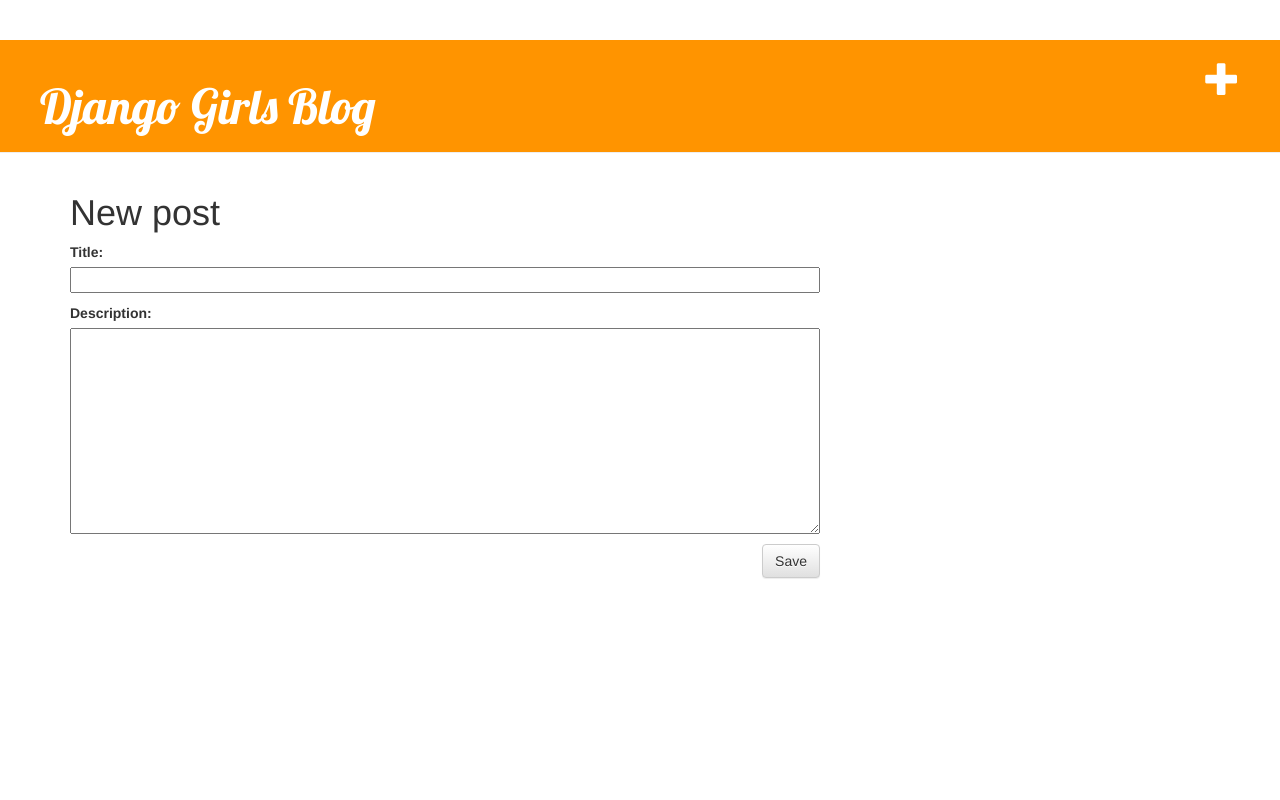
After one commit to mir21bek/Neobis_django_girls, a Django app: page /post/new/ in a window 1280 px wide. The commit adds this page. Run offline with Django 4.2, Linux system fonts and the light colour scheme; a user stored in the database is signed in; some libraries are stand-ins or nearby versions.

Commit message:
created new templates for changing post and adding post as well as protection from unauthorised users from changing and adding post. Also added styles for page template.

```diff
--- /dev/null
+++ b/blog/forms.py
@@ -0,0 +1,8 @@
+from django import forms
+from .models import Post
+
+
+class FormPost(forms.ModelForm):
+    class Meta:
+        model = Post
+        fields = ('title', 'description',)
--- /dev/null
+++ b/blog/static/css/blog.css
@@ -0,0 +1,46 @@
+.page-header {
+    background-color: #ff9400;
+    margin-top: 0;
+    padding: 20px 20px 20px 40px;
+}
+
+.page-header h1, .page-header h1 a, .page-header h1 a:visited, .page-header h1 a:active {
+    color: #ffffff;
+    font-size: 36pt;
+    text-decoration: none;
+}
+
+.content {
+    margin-left: 40px;
+}
+
+h1 a, h2 a, h3 a, h4 a {
+    font-family: 'Lobster', cursive;
+}
+
+.date {
+    color: #828282;
+}
+
+.save {
+    float: right;
+}
+
+.post-form textarea, .post-form input {
+    width: 100%;
+}
+
+.top-menu, .top-menu:hover, .top-menu:visited {
+    color: #ffffff;
+    float: right;
+    font-size: 26pt;
+    margin-right: 20px;
+}
+
+.post {
+    margin-bottom: 70px;
+}
+
+.post h1 a, .post h1 a:visited {
+    color: #000000;
+}
--- /dev/null
+++ b/blog/templates/blog/base.html
@@ -0,0 +1,28 @@
+{% load static %}
+<html>
+    <head>
+        <title>Ola's blog</title>
+        <link href="https://fonts.googleapis.com/css?family=Lobster&subset=latin,cyrillic" rel="stylesheet" type="text/css">
+        <link rel="stylesheet" href="{% static 'css/blog.css' %}">
+        <link rel="stylesheet" href="//maxcdn.bootstrapcdn.com/bootstrap/3.2.0/css/bootstrap.min.css">
+        <link rel="stylesheet" href="//maxcdn.bootstrapcdn.com/bootstrap/3.2.0/css/bootstrap-theme.min.css">
+    </head>
+    <body>
+        <div class="page-header">
+            {% if user.is_authenticated %}
+            <a href="{% url 'post_new' %}" class="top-menu"><span class="glyphicon glyphicon-plus"></span></a>
+            {% endif %}
+            <h1><a href="/">Django Girls Blog</a></h1>
+        </div>
+        <div class="content container">
+
+            <div class="row">
+                <div class="col-md-8">
+                {% block content %}
+
+                {% endblock %}
+                </div>
+            </div>
+        </div>
+    </body>
+</html>
--- /dev/null
+++ b/blog/templates/blog/post_edit.html
@@ -0,0 +1,8 @@
+{% extends 'blog/base.html' %}
+{% block content %}
+    <h1> New post </h1>
+    <form method="POST" class="post-form"> {% csrf_token %}
+        {{ form.as_p }}
+        <button type="submit" class="save btn btn-default">Save</button>
+    </form>
+{% endblock %}
--- a/blog/urls.py
+++ b/blog/urls.py
@@ -4,4 +4,7 @@
 
 urlpatterns = [
     path('', views.post_list, name='post_list'),
+    path('post/<int:pk>/', views.post_detail, name='post_detail'),
+    path('post/new/', views.post_new, name='post_new'),
+    path('post/<int:pk>/edit/', views.post_edit, name='post_edit'),
 ]
--- a/blog/views.py
+++ b/blog/views.py
@@ -1,9 +1,44 @@
-from django.shortcuts import render
-
+from django.shortcuts import render, get_object_or_404
+from django.shortcuts import redirect
+from django.utils import timezone
 from .models import Post
-from django.utils import timezone
+from . forms import FormPost
 
 
 def post_list(request):
     posts = Post.objects.all()
     return render(request, template_name='blog/post_list.html', context={'posts': posts})
+
+
+def post_detail(request, pk):
+    post = get_object_or_404(Post, pk=pk)
+    return render(request, template_name='blog/post_detail.html', context={'post': post})
+
+
+def post_new(request):
+    if request.method == "POST":
+        form = FormPost(request.POST)
+        if form.is_valid():
+            post = form.save(commit=False)
+            post.author = request.user
+            post.published_date = timezone.now()
+            post.save()
+            return redirect('post_detail', pk=post.pk)
+    else:
+        form = FormPost()
+        return render(request, template_name='blog/post_edit.html', context={'form': form})
+
+
+def post_edit(request, pk):
+    post = get_object_or_404(Post, pk=pk)
+    if request.method == 'POST':
+        form = FormPost(request.POST, instance=post)
+        if form.is_valid():
+            post = form.save(commit=False)
+            post.author = request.user
+            post.published_date = timezone.now()
+            post.save()
+            return redirect('post_detail', pk=post.pk)
+    else:
+        form = FormPost(instance=post)
+    return render(request, template_name='blog/post_edit.html', context={'form': form})
```
Also changed, not shown: blog/templates/blog/post_detail.html (added, +15 -0 lines), blog/templates/blog/post_list.html (+11 -11 lines), db.sqlite3.
